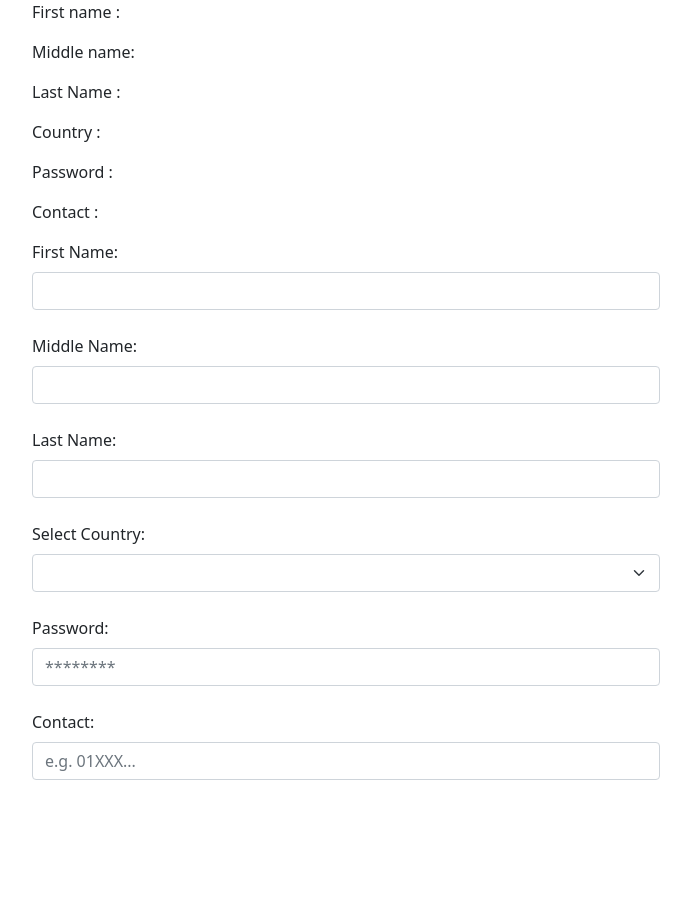
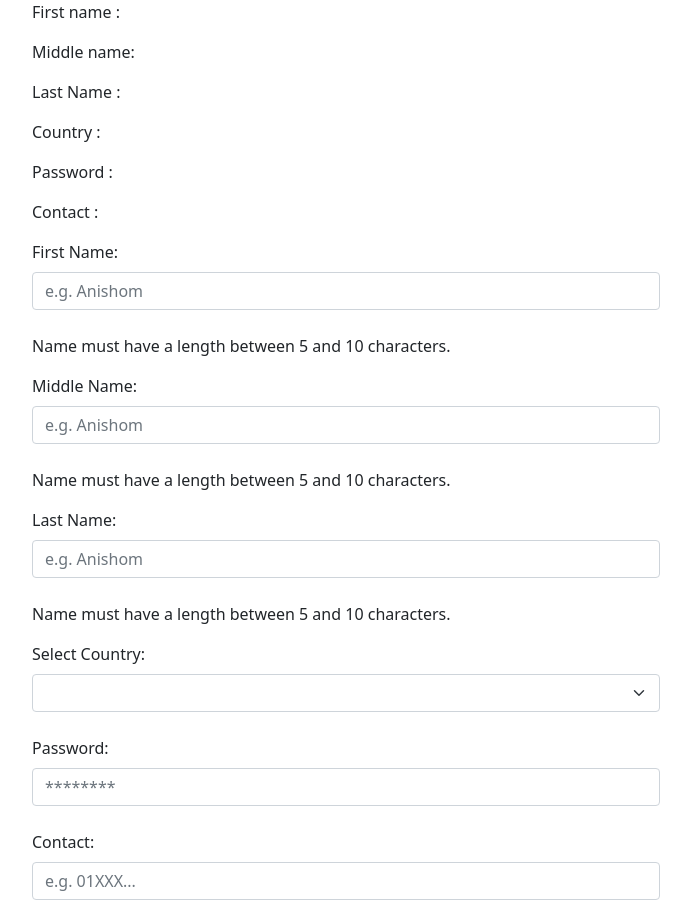
Before and after one commit to mohsina-rifa/Workshop, a Vue app: page / in a window 1280 px wide. Shown: the whole page, without its empty margins (294-985 px from the left). Before the commit the page ends 804 px from the top, so only its background shows below. Built offline with nearby package versions, Linux system fonts and the light colour scheme.

Commit message:
Name Validation: attempt-2

```diff
--- a/src/components/AddForm.vue
+++ b/src/components/AddForm.vue
@@ -38,9 +38,9 @@ const countryList = ref(['Bangladesh', 'Germany'])
       <p>Password   : {{ student.password }}</p>
       <p>Contact    : {{ student.contact }}</p>
       <form>
-        <Name id="firstName" v-model="student.firstName" label="First Name:" />
+        <Name id="firstName" v-model="student.firstName" label="First Name:" :minLength="5" :maxLength="10"/>
         <Name id="middleName" v-model="student.middleName" label="Middle Name: " :minLength="5" :maxLength="10"/>
-        <Name id="lastName" v-model="student.lastName" label="Last Name:" />
+        <Name id="lastName" v-model="student.lastName" label="Last Name:" :minLength="5" :maxLength="10"/>
         <SelectCountry id="country" v-model="student.country" label="Select Country:" :options="countryList"/>
         <Password id="password" v-model="student.password" label="Password:"/>
         <Contact id="contact" v-model="student.contact" label="Contact:" :selectCountry="student.country"/>
--- a/src/reusable/Name.vue
+++ b/src/reusable/Name.vue
@@ -2,42 +2,47 @@
 import NameValidate from '../validation/NameValidate.vue';
 
 defineProps({
-  modelValue: {
+    label: {
+      type: String,
       required: true,
-    type: String,
-  },
-  label: {
-    required: true,
-    type: String,
     },
     id: {
+      type: String,
       required: true,
+    },
+    modelValue: {
       type: String,
+      required: true,
     },
     minLength: {
-    required: false,
+      required: true,
       type: Number,
     },
     maxLength: {
-    required: false,
+      required: true,
       type: Number,
     }
 })
 
 const emit = defineEmits(["update:modelValue"])
 
-const handleInput = (event: Event) => {
+const emitHandler = (event: Event) => {
     const target = event.target as HTMLInputElement;
     emit("update:modelValue", target.value);
 }
+
+
 </script>
 
 <template>
     <div>
-    <label :for="id" class="form-label">{{label}}</label>
+      <label :for="id" class="form-label"> {{ label }} </label>
       <div class="mb-4 input-group">
-      <input type="text" :id="id" class="form-control" :value="modelValue" @input="handleInput" />
+        <input type="text" :id="id" class="form-control" placeholder="e.g. Anishom" :value="modelValue" :minlength="minLength" :maxlength="maxLength" @input="emitHandler"/>
       </div>
-    <NameValidate :name="modelValue" />
+      <NameValidate :name="modelValue" :minLength="minLength" :maxLength="maxLength"/>
     </div>
 </template>
+
+<style scoped>
+</style>
--- a/src/validation/NameValidate.vue
+++ b/src/validation/NameValidate.vue
@@ -4,26 +4,27 @@ import { computed } from 'vue'
 const props = defineProps({
     name: {
         required: true,
-        type: String
+        type: String,
     },
     minLength: {
-        required: false,
+        required: true,
         type: Number,
     },
     maxLength: {
-        required: false,
+        required: true,
         type: Number,
-    },
+    }
 })
 
 const isNameNotValid = computed(() => {
-    return (props.minLength && props.name.length<props.minLength) || (props.maxLength && props.name.length>props.maxLength);
+    return ((props.minLength && props.name.length<props.minLength) || (props.maxLength && props.name.length>props.maxLength));
 })
+
 </script>
 
 <template>
     <div>
-        <p class="text-warning" v-if="isNameNotValid">Name must have a length between 5 and 10 characters.</p>
+        <p v-if="isNameNotValid">Name must have a length between 5 and 10 characters.</p>
     </div>
 </template>
 
```
Lines whose indentation alone changed are shown as unchanged.
